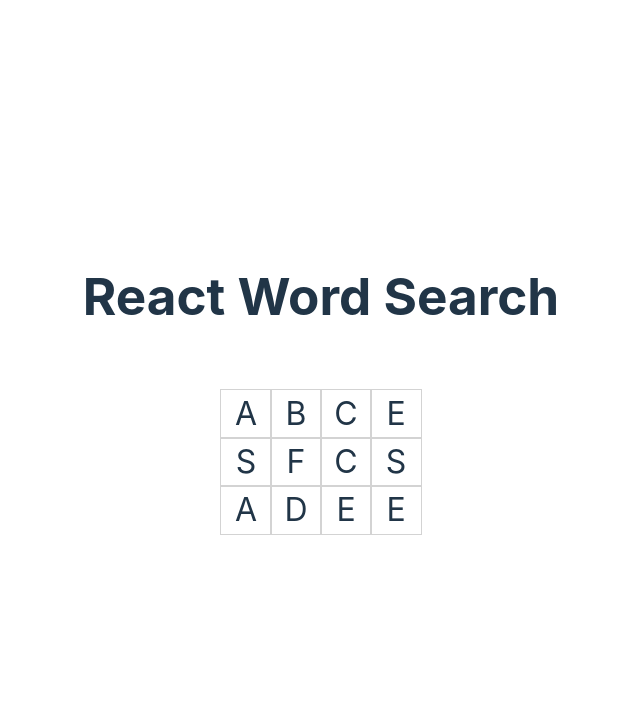
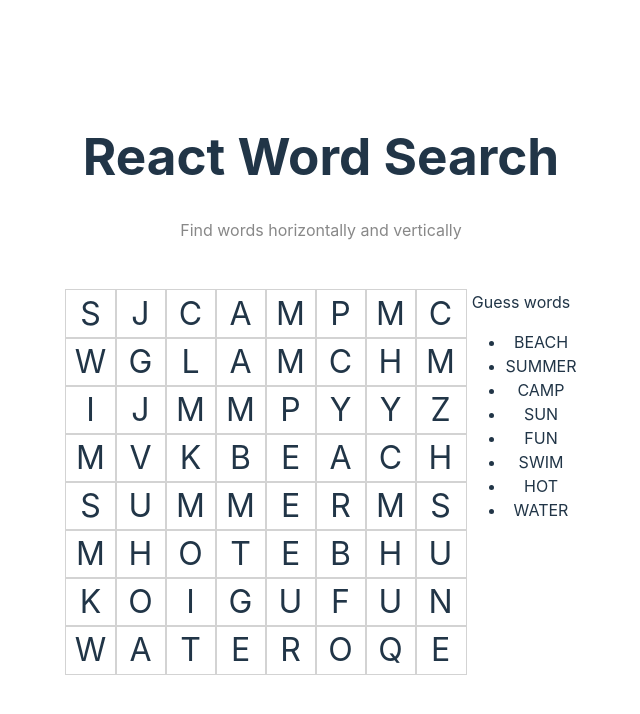
Before and after one commit to p-adams/react-word-search, a React (Vite) app: page / in a window 1280 px wide. Shown: the top 714 px of the page, without its empty margins (319-959 px from the left). Built offline with nearby package versions, Linux system fonts and the light colour scheme.

Commit message:
add handlers to the grid

```diff
--- a/src/App.css
+++ b/src/App.css
@@ -7,11 +7,15 @@
 
 .word-grid {
   display: grid;
-  grid-template-columns: repeat(4, 50px);
+  grid-template-columns: repeat(8, 50px);
 }
 .cell {
   outline: 1px solid lightgray;
   font-size: xx-large;
+}
+
+.cell.tracking {
+  outline: 1px solid blue;
 }
 
 @keyframes logo-spin {
--- a/src/App.tsx
+++ b/src/App.tsx
@@ -1,19 +1,74 @@
+import { useState } from "react";
 import "./App.css";
 
 function App() {
   const grid = [
-    ["A", "B", "C", "E"],
-    ["S", "F", "C", "S"],
-    ["A", "D", "E", "E"],
+    ["S", "J", "C", "A", "M", "P", "M", "C"],
+    ["W", "G", "L", "A", "M", "C", "H", "M"],
+    ["I", "J", "M", "M", "P", "Y", "Y", "Z"],
+    ["M", "V", "K", "B", "E", "A", "C", "H"],
+    ["S", "U", "M", "M", "E", "R", "M", "S"],
+    ["M", "H", "O", "T", "E", "B", "H", "U"],
+    ["K", "O", "I", "G", "U", "F", "U", "N"],
+    ["W", "A", "T", "E", "R", "O", "Q", "E"],
   ];
+  const words = [
+    "BEACH",
+    "SUMMER",
+    "CAMP",
+    "SUN",
+    "FUN",
+    "SWIM",
+    "HOT",
+    "WATER",
+  ];
+  const [tracking, setTracking] = useState(false);
+  const [startPos, setStartPos] = useState({ row: -1, col: -1 });
+  const [stopPos, setStopPos] = useState({ row: -1, col: -1 });
+
+  const handleMouseOver = (row: number, col: number) => {
+    if (tracking) {
+      setStopPos({ row, col });
+      // Here, you can perform actions on cells between start and stop positions
+    }
+  };
+
+  function registerCellClick(row: number, col: number) {
+    setTracking(true);
+    setStartPos({ row, col });
+    setStopPos({ row: -1, col: -1 });
+  }
+  function confirmSelection() {
+    // TODO: handle confirmation
+    console.log(startPos, stopPos);
+  }
   return (
     <>
       <h1>React Word Search</h1>
+      <p className="read-the-docs">Find words horizontally and vertically</p>
       <div className="card">
         <div className="word-grid">
-          {grid.map((row, _i) =>
-            row.map((c) => <div className="cell">{c}</div>)
+          {grid.map((row, rowIndex) =>
+            row.map((cell, colIndex) => (
+              <div
+                key={`${rowIndex}-${colIndex}`}
+                className={`cell ${tracking ? "tracking" : ""}`}
+                onMouseUp={() => confirmSelection()}
+                onMouseDown={() => registerCellClick(rowIndex, colIndex)}
+                onMouseOver={() => handleMouseOver(rowIndex, colIndex)}
+              >
+                {cell}
+              </div>
+            ))
           )}
+        </div>
+        <div>
+          Guess words
+          <ul>
+            {words.map((w, i) => (
+              <li key={i}>{w}</li>
+            ))}
+          </ul>
         </div>
       </div>
     </>
```
